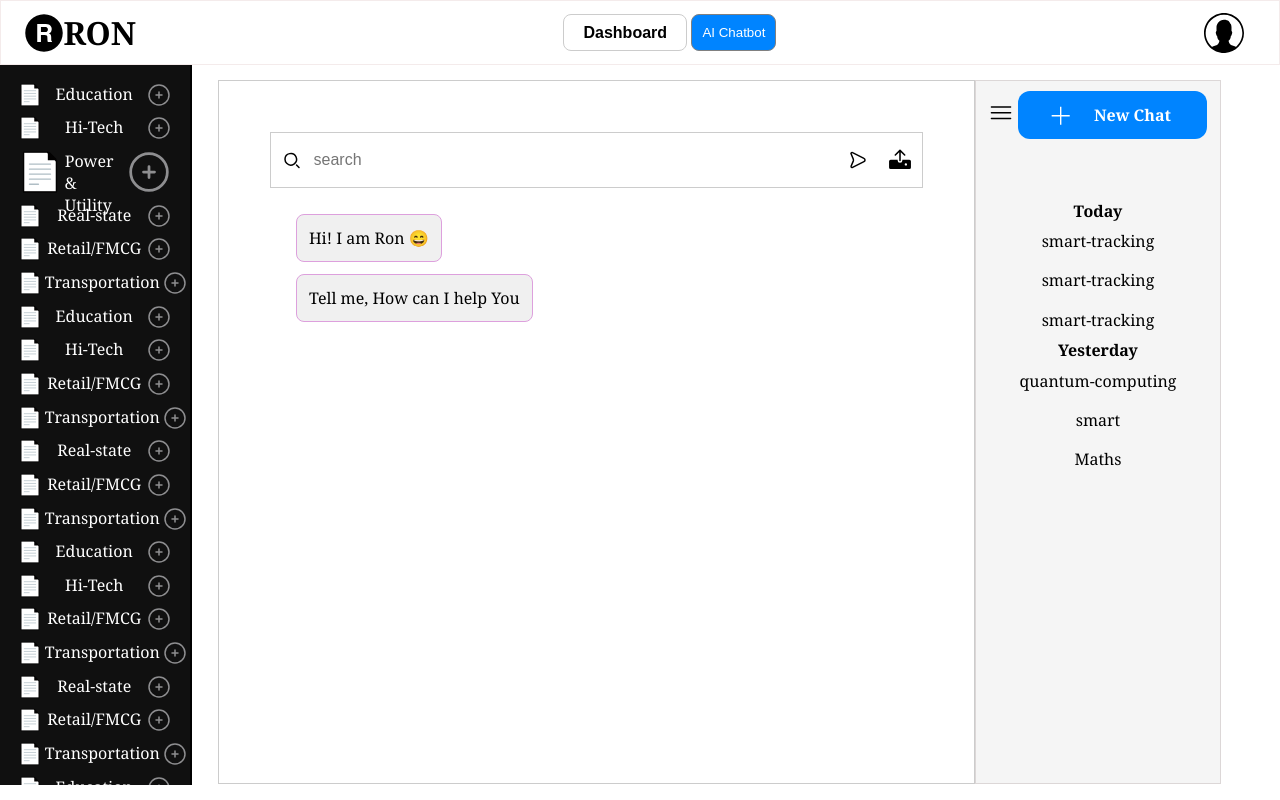
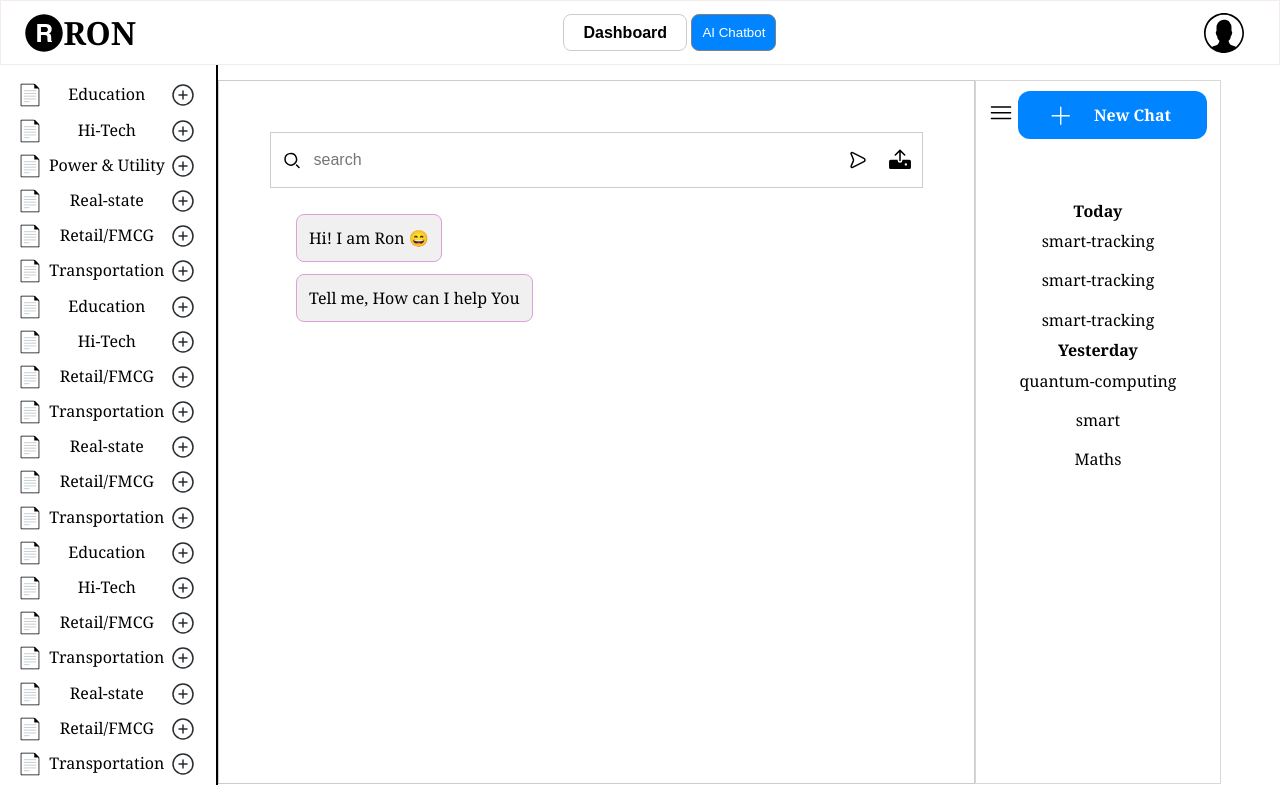
Before and after one commit to sanjeev74kr/AI-Chatbot, a React (Create React App) app: page / in a window 1280 px wide. Built offline with nearby package versions, Linux system fonts and the light colour scheme.

Commit message:
Change background-color of left and right -section

```diff
--- a/src/css/App.css
+++ b/src/css/App.css
@@ -92,21 +92,21 @@
 .Sample-data-loading-section{
   display: flex;
   flex-direction: column;
-  min-width:10vw;
-  max-width: 15vw;
+  min-width:12vw;
+  max-width: 17vw;
   height: 90vh;
   border-right:2px solid black;
   padding: 1%;
 
   overflow: auto;
   scroll-behavior:auto;
-  background-color:#101010;
+  background-color:white;
 
 }
 
 .Sample-data{
 display: flex;
-color:white;
+color:color;
 padding:2%;
 margin-right: 1%;
 justify-content: space-between;
--- a/src/css/Chats.css
+++ b/src/css/Chats.css
@@ -130,7 +130,7 @@
 .Chats-right-section {
   display: flex;
   flex-direction: column;
-  background-color: whitesmoke;
+  background-color: white;
   margin-right: 2%;
   padding: 1%;
   width:20vw;
```
Also changed, not shown: public/add-circle-button.svg.
